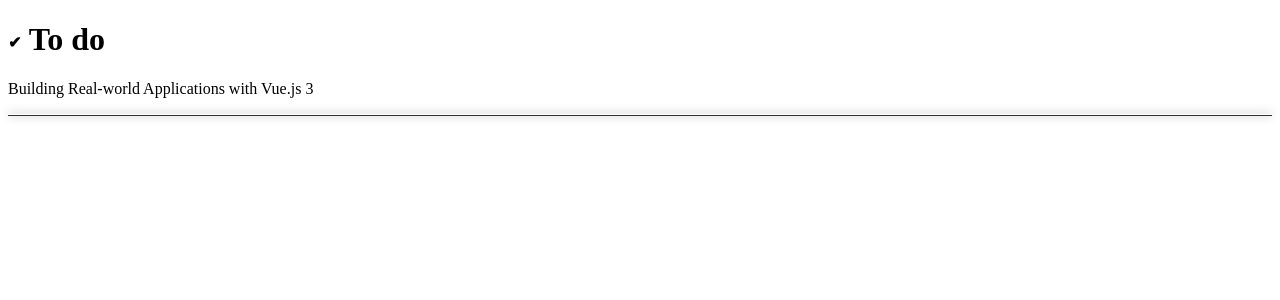
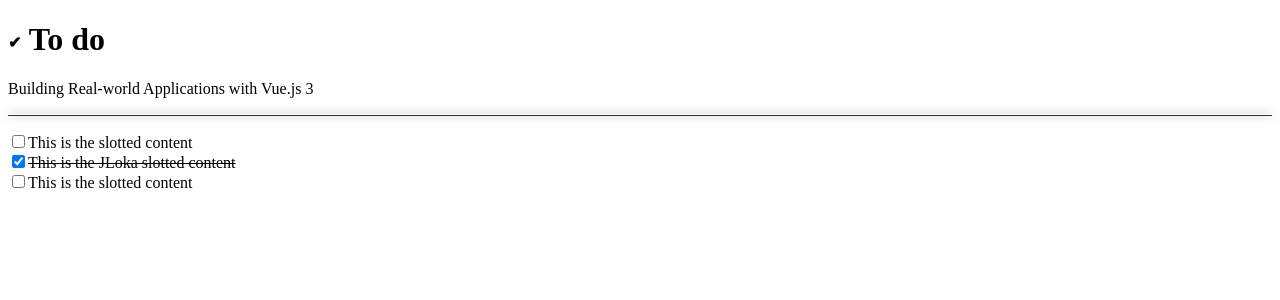
Before and after one commit to gaaferHajji2/j-l-vue, a Vue app in the folder vue-todo-list/: page / in a window 1280 px wide. Shown: the top 300 px of the page. Built offline with nearby package versions, Linux system fonts and the light colour scheme; the HTML template or start-up script is replaced by a standard one.

Commit message:
Adding Todo List & Use it in app.vue

```diff
--- a/vue-todo-list/src/App.vue
+++ b/vue-todo-list/src/App.vue
@@ -1,10 +1,11 @@
 <script setup lang="ts">
-import AppHeader from './components/AppHeader.vue';
-
+    import AppHeader from './components/AppHeader.vue';
+    import TodoList from './components/TodoList.vue';
 </script>
 
 <template>
     <AppHeader />
+    <TodoList />
 </template>
 
 <style scoped></style>
--- a/vue-todo-list/src/components/ListItem.vue
+++ b/vue-todo-list/src/components/ListItem.vue
@@ -19,4 +19,7 @@
 .checked {
     text-decoration: line-through;
 }
+label {
+    display: block;
+}
 </style>
--- /dev/null
+++ b/vue-todo-list/src/components/TodoList.vue
@@ -0,0 +1,17 @@
+<script setup lang="ts">
+    import ListItem from './ListItem.vue';
+</script>
+
+<template>
+    <ul>
+        <ListItem :is-checked="false">This is the slotted content</ListItem>
+        <ListItem :is-checked="true">This is the JLoka slotted content</ListItem>
+        <ListItem :is-checked="false">This is the slotted content</ListItem>
+    </ul>
+</template>
+
+<style scoped>
+    ul {
+        padding: 0;
+    }
+</style>
```
